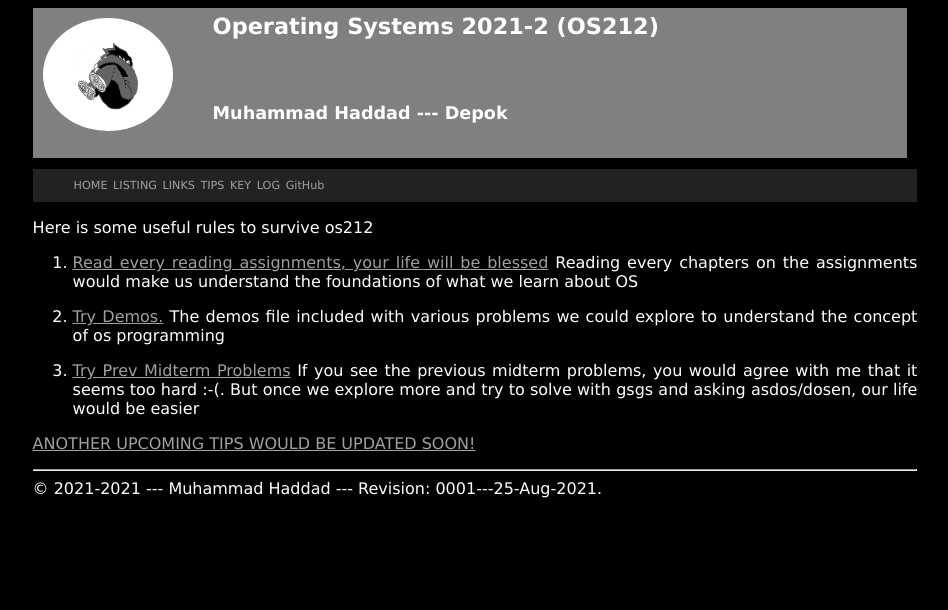
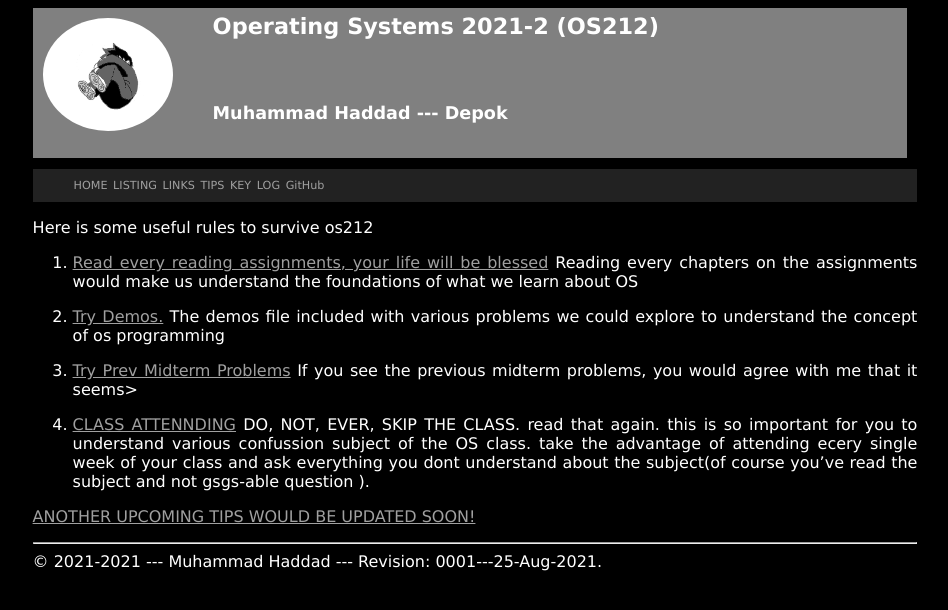
Before and after one commit to haddad9/os212, a Jekyll site: the page built from tips.md, in a window 1280 px wide. Shown: the top 610 px of the page, without its empty margins (165-1113 px from the left). Built offline with Jekyll 4.4.1, drawn with Linux system fonts in a browser that asks for light colours.

Commit message:
OS212 haddad9

```diff
--- a/TXT/myrank.txt
+++ b/TXT/myrank.txt
@@ -1,4 +1,4 @@
 # TOP 10 Rank
-ZCZC W05 meta502
-ZCZC W05 ikram1
-ZCZC W05 kennjthn
+ZCZC W06 matthewparluhutan
+ZCZC W06 mfadhlan98
+ZCZC W06 marcellinoco
--- a/tips.md
+++ b/tips.md
@@ -11,7 +11,13 @@ Reading every chapters on the assignments would make us understand the foundatio
 2. [Try Demos.](#)
 The demos file included with various problems we could explore to understand the concept of os programming
 
-3. [Try Prev Midterm Problems]()
-If you see the previous midterm problems, you would agree with me that it seems too hard :-(. But once we explore more and try to solve with gsgs and asking asdos/dosen, our life would be easier
+3. [Try Prev Midterm Problems](#)
+If you see the previous midterm problems, you would agree with me that it seems>
+
+4. [CLASS ATTENNDING](#)
+DO, NOT, EVER, SKIP THE CLASS. read that again. this is so important for you to understand various confussion subject of the OS class. take the advantage of attending ecery single week  of your class and ask everything you dont understand about the subject(of course you've read the subject and not gsgs-able question ).
+
+
+
 
 [ANOTHER UPCOMING TIPS WOULD BE UPDATED SOON!](#)
```
Also changed, not shown: TXT/mylog.txt (+10 -0 lines), links.md (+5 -2 lines), 6 other files.
